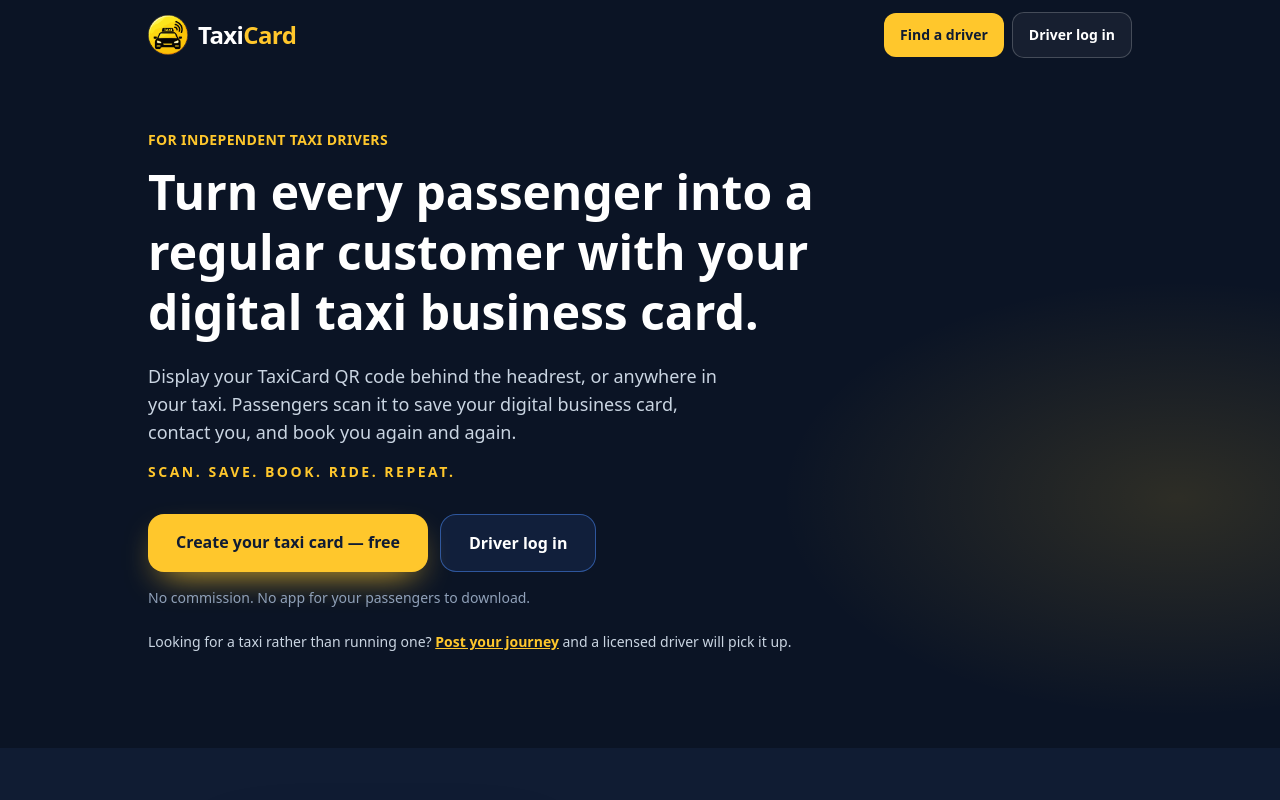
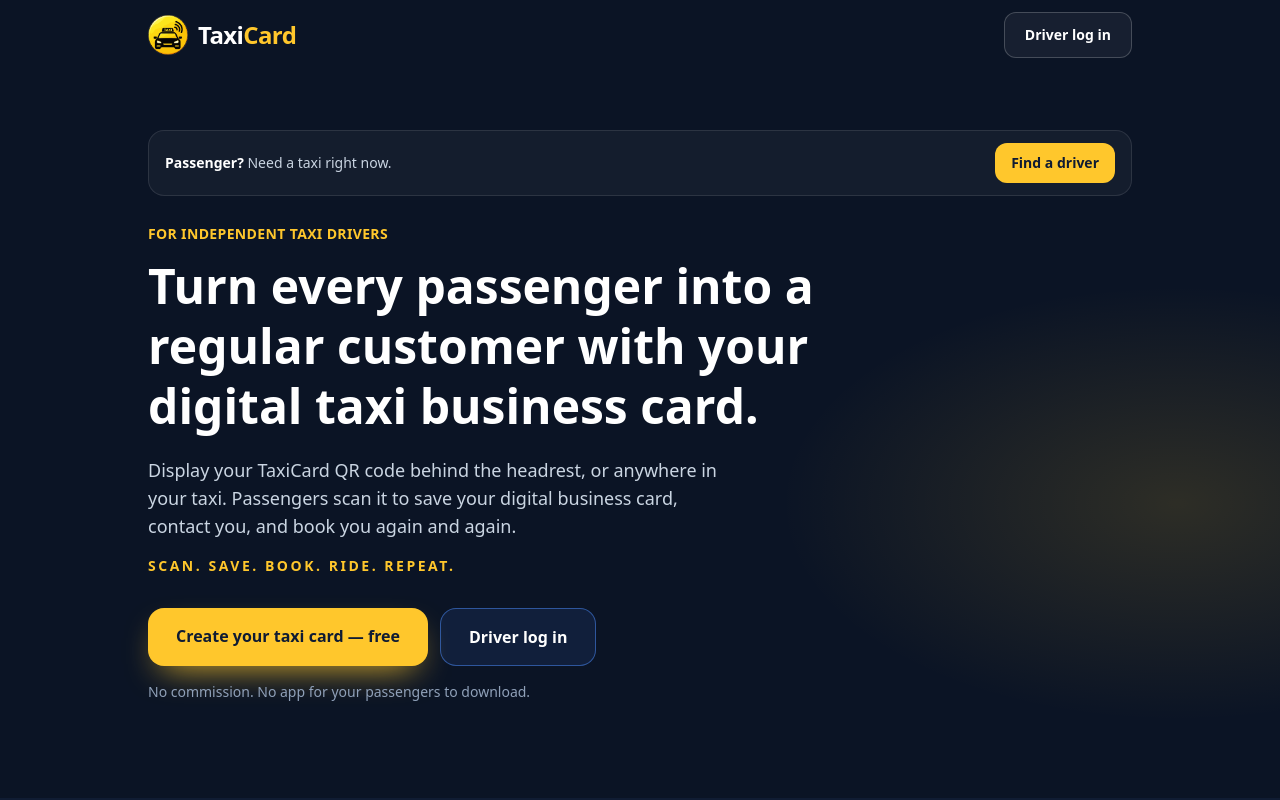
Before and after one commit to arifdub/taxicard, a Next.js app: page / in a window 1280 px wide. Shown: the top 800 px of the page. Built offline with nearby package versions, Linux system fonts and the light colour scheme; no server answers.

Commit message:
Add files via upload

```diff
--- a/src/app/page.tsx
+++ b/src/app/page.tsx
@@ -25,23 +25,28 @@ export default async function Home() {
     <div className="tc-dark-page text-white">
       <nav className="tc-safe-top mx-auto flex max-w-5xl items-center justify-between gap-3 px-5 pb-4">
         <Wordmark size="md" />
-        <div className="flex items-center gap-2">
+        <Link
+          href="/login"
+          className="shrink-0 rounded-xl border border-white/20 bg-white/5 px-5 py-3 text-sm font-semibold text-white"
+        >
+          Driver log in
+        </Link>
+      </nav>
+
+      <header className="mx-auto max-w-5xl px-5 pb-16 pt-8 md:pb-24 md:pt-14">
+        <div className="tc-in mb-7 flex flex-wrap items-center gap-3 rounded-2xl border border-white/10 bg-white/[0.04] px-4 py-3">
+          <p className="text-sm text-slate-300">
+            <span className="font-semibold text-white">Passenger?</span> Need
+            a taxi right now.
+          </p>
           <Link
             href="/find"
-            className="rounded-xl bg-yellow px-4 py-3 text-sm font-bold text-navy"
+            className="ml-auto shrink-0 rounded-xl bg-yellow px-4 py-2.5 text-sm font-bold text-navy"
           >
             Find a driver
           </Link>
-          <Link
-            href="/login"
-            className="rounded-xl border border-white/20 bg-white/5 px-4 py-3 text-sm font-semibold text-white"
-          >
-            Driver log in
-          </Link>
         </div>
-      </nav>
 
-      <header className="mx-auto max-w-5xl px-5 pb-16 pt-8 md:pb-24 md:pt-14">
         <p className="tc-left text-sm font-semibold uppercase tracking-wide text-yellow">
           For independent taxi drivers
         </p>
@@ -76,14 +81,6 @@ export default async function Home() {
 
         <p className="tc-in tc-d5 mt-4 text-sm text-slate-400">
           No commission. No app for your passengers to download.
-        </p>
-
-        <p className="tc-in tc-d6 mt-6 text-sm text-slate-300">
-          Looking for a taxi rather than running one?{' '}
-          <Link href="/find" className="font-semibold text-yellow underline">
-            Post your journey
-          </Link>{' '}
-          and a licensed driver will pick it up.
         </p>
       </header>
 
```
